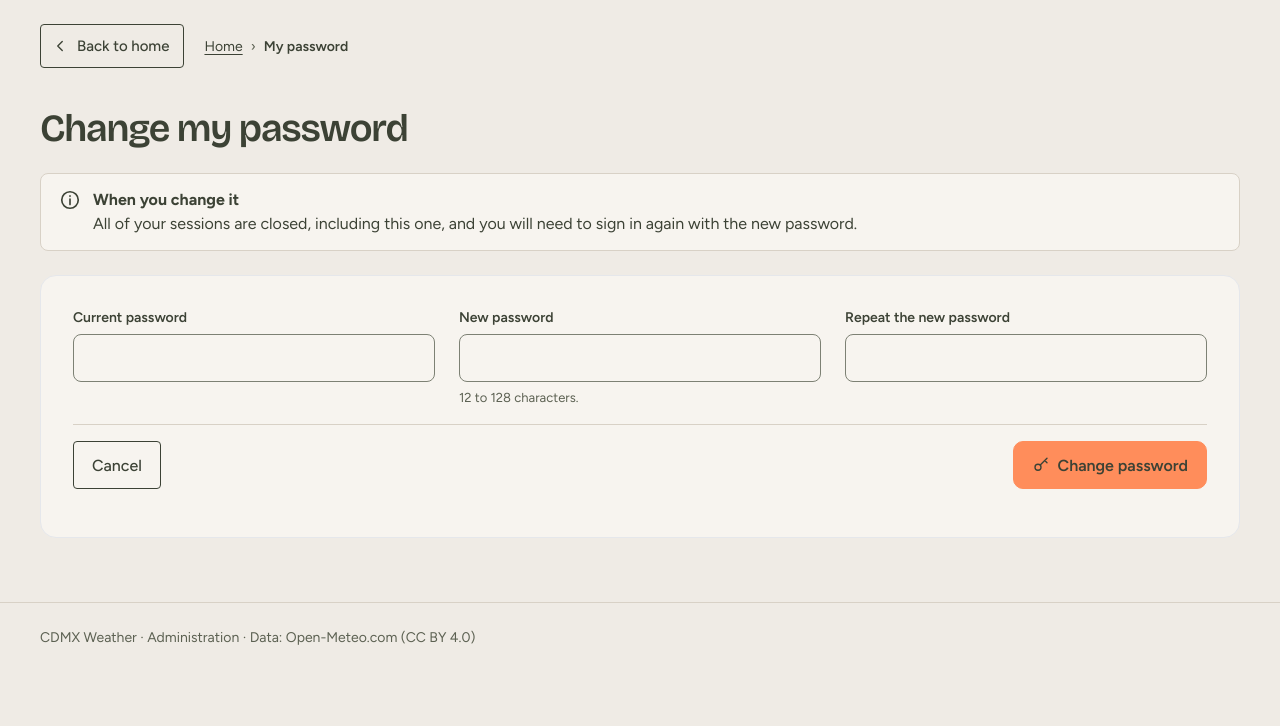
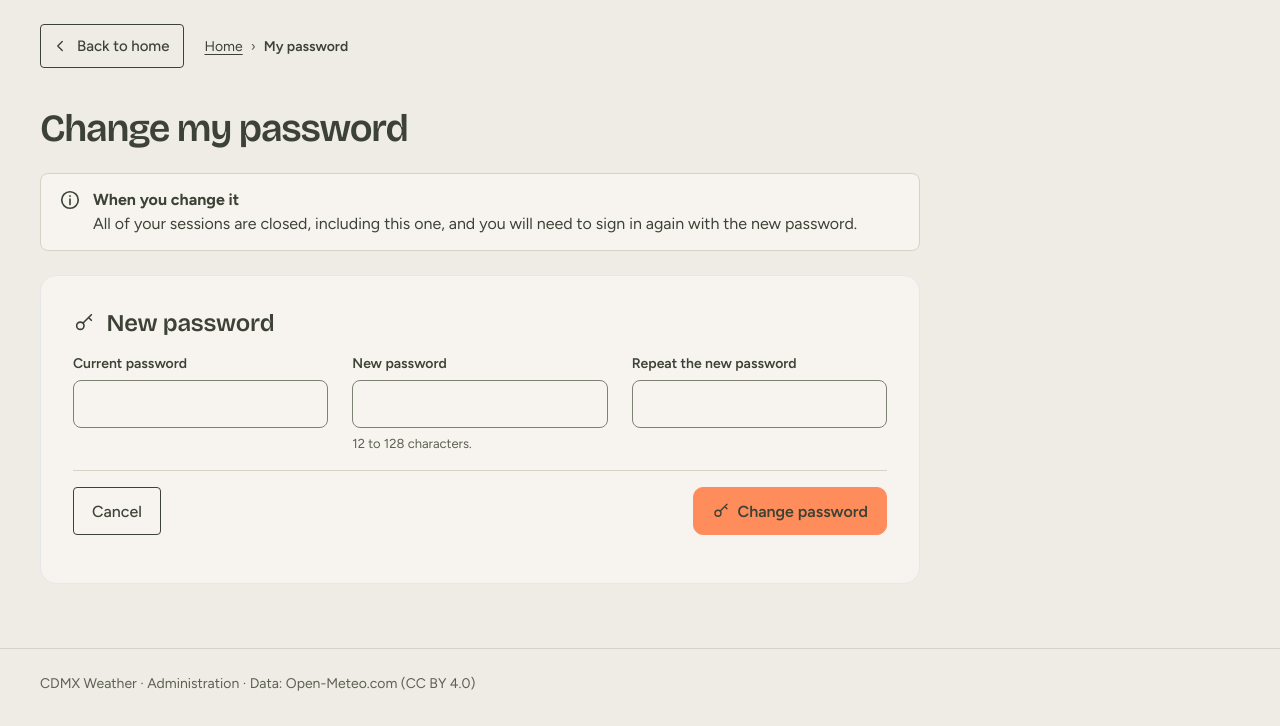
Before and after one commit to elsamrobles9-rgb/Pronostico-del-clima, a Python web app: template templates/account_password.html in a window 1280 px wide. Shown: the part 77-803 px from the top of the page. Before the commit the page ends 722 px from the top, so only its background shows below. Run offline with Jinja, Linux system fonts and the light colour scheme; the template is opened without the code that fills it, so the values that code supplies are empty.

Commit message:
Diseño: mi contraseña

```diff
--- a/templates/account_password.html
+++ b/templates/account_password.html
@@ -4,8 +4,8 @@
 {% block content %}
 <h1>Change my password</h1>
 <p class="ad-sub">{{ current_user.username }}</p>
-<div class="ad-alertas"><div class="ad-alerta info" role="status">{{ icon('info') }}<span class="cuerpo"><span class="titulo">When you change it</span>All of your sessions are closed, including this one, and you will need to sign in again with the new password.</span></div></div>
-<form method="post" class="ad-tarjeta"><input type="hidden" name="csrf" value="{{ csrf }}">
+<div class="ad-alertas ad-angosta"><div class="ad-alerta info" role="status">{{ icon('info') }}<span class="cuerpo"><span class="titulo">When you change it</span>All of your sessions are closed, including this one, and you will need to sign in again with the new password.</span></div></div>
+<form method="post" class="ad-tarjeta ad-angosta"><h2>{{ icon('key') }} New password</h2><input type="hidden" name="csrf" value="{{ csrf }}">
 <div class="ad-campos"><label class="campo">Current password<input name="current" type="password" maxlength="128" autocomplete="current-password" required></label>
 <label class="campo">New password<input name="password" type="password" minlength="12" maxlength="128" autocomplete="new-password" required><span class="ayuda">12 to 128 characters.</span></label><label class="campo">Repeat the new password<input name="confirm" type="password" minlength="12" maxlength="128" autocomplete="new-password" required></label></div>
 <div class="ad-barra ad-mt"><a class="ad-btn" href="{{ url_for('inicio') }}">Cancel</a><button class="ad-btn primario" type="submit">{{ icon('key') }} Change password</button></div></form>
```
